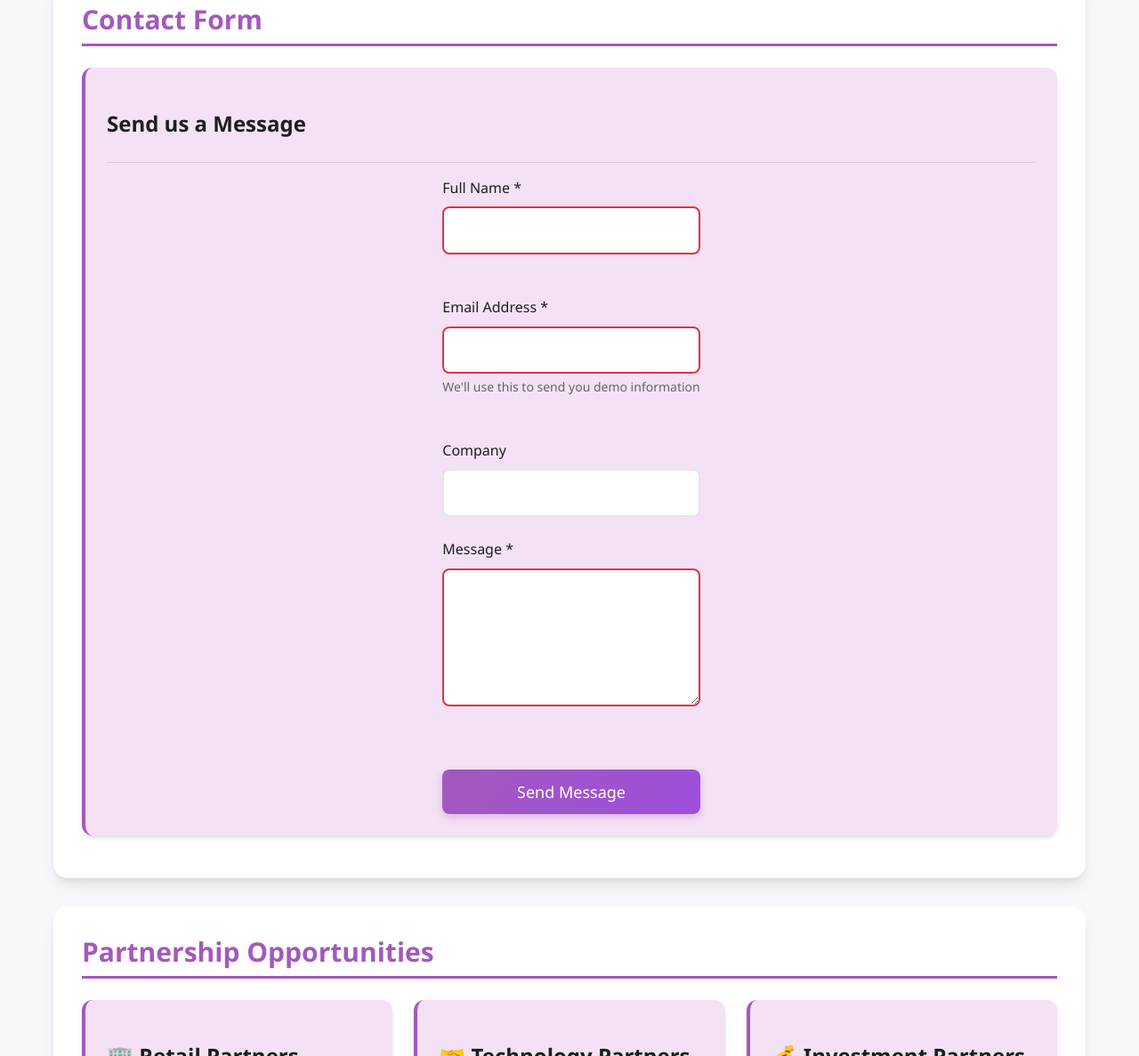
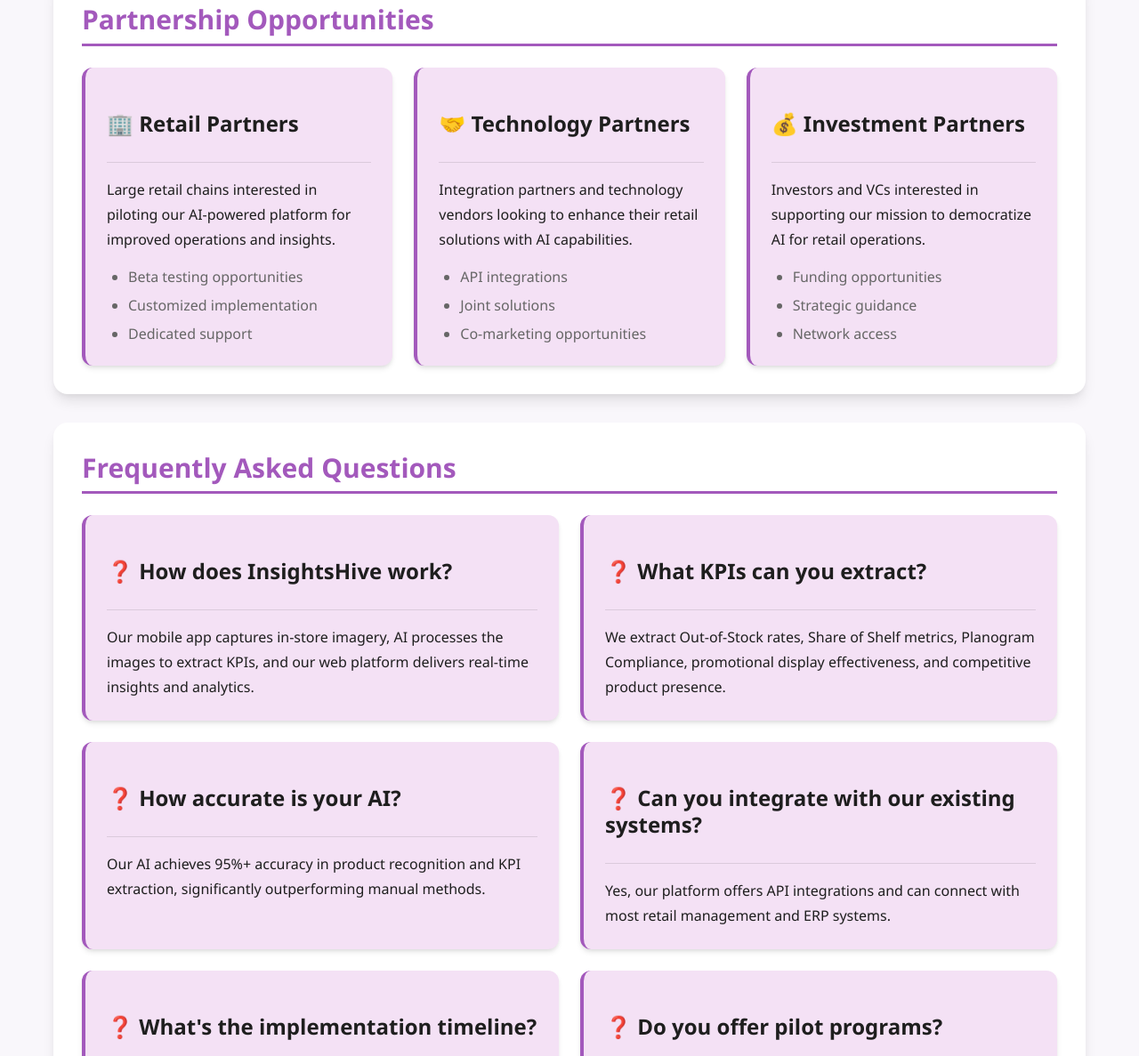
Before and after one commit to lessfoobar/insightshive, a website with bundled scripts: page contact.html in a window 1280 px wide. Shown: the part 2526-3713 px from the top of the page at 89% size. Built offline with nearby package versions, Linux system fonts and the light colour scheme.

Commit message:
remove contact form

```diff
--- a/contact.html
+++ b/contact.html
@@ -130,69 +130,6 @@
                 <p>Contact us to arrange a personalized demonstration of InsightsHive's AI-powered platform.</p>
                 <div class="btn-group btn-group--center">
                     <a href="mailto:info@insightshive.com?subject=Demo Request&amp;body=Hello, I'm interested in scheduling a demo of InsightsHive. Please let me know your availability." class="btn btn--cta">Request Demo</a>
-                </div>
-            </div>
-        </section>
-
-        <!-- Contact Form -->
-        <section class="card--section">
-            <h2>Contact Form</h2>
-            <div class="card">
-                <div class="card__header">
-                    <h3 class="card__title">Send us a Message</h3>
-                </div>
-                <div class="card__body">
-                    <form class="contact-form" novalidate>
-                        <div class="form-group">
-                            <label for="name" class="form-group__label">Full Name *</label>
-                            <input type="text"
-                                id="name"
-                                name="name"
-                                class="form-group__input"
-                                required
-                                aria-describedby="name-error"
-                                autocomplete="name">
-                            <div id="name-error" class="form-group__error" aria-live="polite"></div>
-                        </div>
-
-                        <div class="form-group">
-                            <label for="email" class="form-group__label">Email Address *</label>
-                            <input type="email"
-                                id="email"
-                                name="email"
-                                class="form-group__input"
-                                required
-                                aria-describedby="email-error email-help"
-                                autocomplete="email">
-                            <div id="email-help" class="form-group__help">We'll use this to send you demo information</div>
-                            <div id="email-error" class="form-group__error" aria-live="polite"></div>
-                        </div>
-
-                        <div class="form-group">
-                            <label for="company" class="form-group__label">Company</label>
-                            <input type="text"
-                                id="company"
-                                name="company"
-                                class="form-group__input"
-                                autocomplete="organization">
-                        </div>
-
-                        <div class="form-group">
-                            <label for="message" class="form-group__label">Message *</label>
-                            <textarea id="message"
-                                    name="message"
-                                    class="form-group__input form-group__input--textarea"
-                                    rows="5"
-                                    required
-                                    aria-describedby="message-error"></textarea>
-                            <div id="message-error" class="form-group__error" aria-live="polite"></div>
-                        </div>
-
-                        <button type="submit" class="btn btn--primary btn--large contact-form__submit">
-                            <span>Send Message</span>
-                            <span class="btn__loading-text visually-hidden">Sending...</span>
-                        </button>
-                    </form>
                 </div>
             </div>
         </section>
--- a/css/build.css
+++ b/css/build.css
@@ -14,7 +14,6 @@
 /* Import Component Styles */
 @import 'components/buttons.css';
 @import 'components/cards.css';
-@import 'components/forms.css';
 @import 'components/navigation.css';
 
 /* Import Utilities */
--- a/css/components/forms.css
+++ /dev/null
@@ -1,92 +0,0 @@
-/* css/components/forms.css */
-/* Form Components - BEM Methodology */
-
-/* Contact form block */
-.contact-form {
-  max-width: 600px;
-  margin: 0 auto;
-}
-
-/* Form group block */
-.form-group {
-  margin-bottom: var(--space-6);
-}
-
-/* Form label element */
-.form-group__label {
-  display: block;
-  font-weight: var(--font-weight-medium);
-  color: var(--text-primary);
-  margin-bottom: var(--space-2);
-  font-size: var(--font-size-base);
-}
-
-/* Form input element */
-.form-group__input {
-  width: 100%;
-  padding: var(--space-3);
-  border: 2px solid var(--border-color);
-  border-radius: var(--radius-md);
-  background: var(--bg-secondary);
-  color: var(--text-primary);
-  font-size: var(--font-size-base);
-  transition: all var(--transition-base);
-}
-
-.form-group__input:focus {
-  outline: none;
-  border-color: var(--accent-primary);
-  box-shadow: 0 0 0 3px rgba(163, 89, 188, 0.2);
-  background: var(--bg-primary);
-}
-
-.form-group__input:invalid {
-  border-color: #dc3545;
-}
-
-.form-group__input[aria-invalid="true"] {
-  border-color: #dc3545;
-}
-
-/* Form input modifiers */
-.form-group__input--textarea {
-  resize: vertical;
-  min-height: 120px;
-}
-
-.form-group__input--error {
-  border-color: #dc3545;
-}
-
-/* Form help text element */
-.form-group__help {
-  font-size: var(--font-size-sm);
-  color: var(--text-secondary);
-  margin-top: var(--space-1);
-}
-
-/* Form error element */
-.form-group__error {
-  font-size: var(--font-size-sm);
-  color: #dc3545;
-  margin-top: var(--space-1);
-  min-height: 1.2rem;
-}
-
-/* Form submit button */
-.contact-form__submit {
-  width: 100%;
-  margin-top: var(--space-4);
-}
-
-/* Responsive form adjustments */
-@media (max-width: 768px) {
-  .contact-form {
-    max-width: 100%;
-  }
-
-  .form-group__input {
-    padding: var(--space-4);
-    font-size: var(--font-size-lg);
-  }
-}
```
